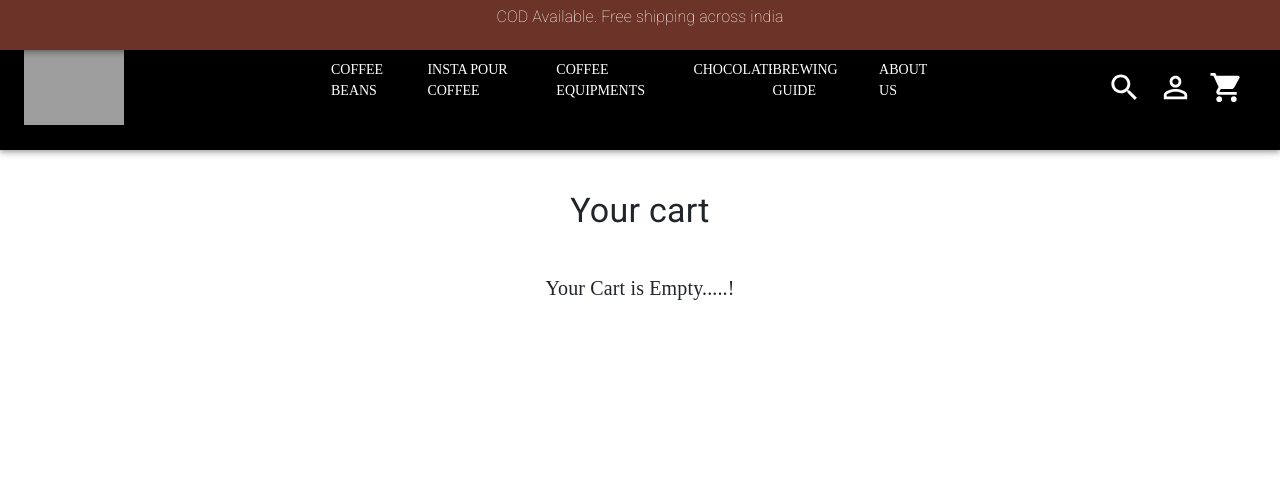
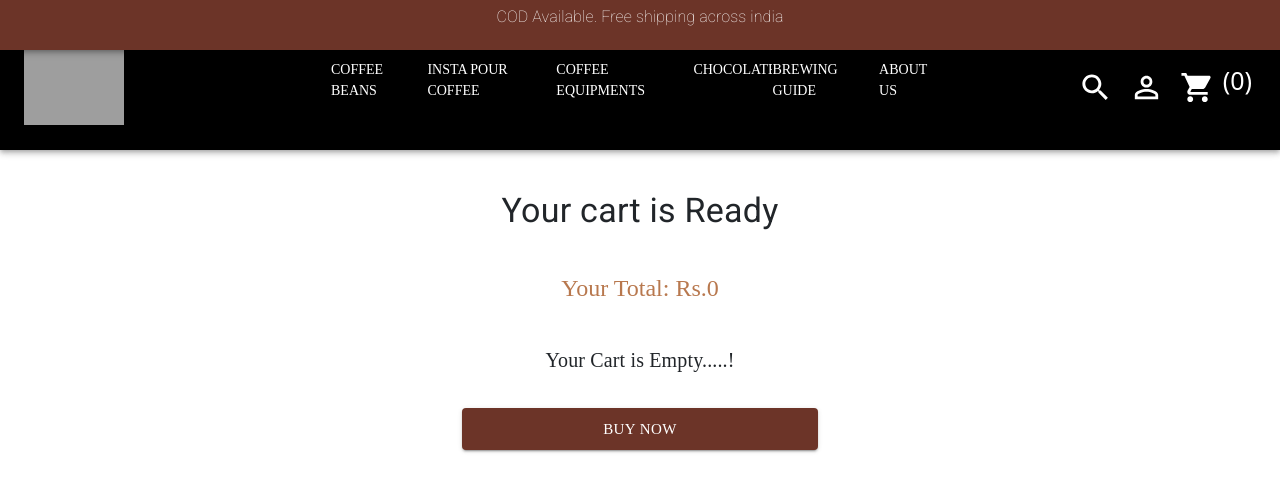
Before and after one commit to NidhiTulsyan/coffeeWebsite, a React (Create React App) app in the folder frontend/: page /cart in a window 1280 px wide. Shown: the top 492 px of the page. Built offline with nearby package versions, Linux system fonts and the light colour scheme; grey boxes are pictures that could not be loaded.

Commit message:
managed cart globally

```diff
--- a/frontend/src/Theme.js
+++ b/frontend/src/Theme.js
@@ -23,5 +23,8 @@ export default createTheme({
     background: {
       default: '#fff',
     },
+    btn:{
+      main:'#6C3428',
+    }
   },
 })
--- a/frontend/src/components/Booking.jsx
+++ b/frontend/src/components/Booking.jsx
@@ -6,15 +6,28 @@ import Footer from './Footer';
 import { useNavigate, useParams } from 'react-router-dom';
 import {  CartContext } from './Context';
 
-export default function Booking({item}) {
+export default function Booking() {
+
   const{cart,setcart} = useContext(CartContext);
   const navigate = useNavigate();
-    const id1 = useParams().id;
+
+  const id1 = useParams().id;
+
     const [title,settitle] = useState();
     const [price,setprice] = useState();
     const [desc,setdesc] = useState();
     const [url,seturl] = useState();
 
+    const isOnItem = cart.some((i) => i.title === title);
+    // const isOnItem = Array.isArray(cart);
+    console.log("title is: ",title)
+    console.log("booking is on item" ,isOnItem);
+
+    const handleclick=(e)=>{
+      setcart(cart.filter((f)=>f.title !==title))
+      console.log(cart);
+       navigate("/cart")
+    }
 
     useEffect(() => {
         fetch(`http://localhost:5000/product/${id1}`, {
@@ -66,34 +79,37 @@ export default function Booking({item}) {
          </div>
 </Typography>
 
-<Button
+
+        {!isOnItem ? (
+        <Button
           variant="contained"
           size="large"
-          sx={{ width: "40%",fontFamily:'serif'}}
+          sx={{ width: "100%",fontFamily:'serif' }}
           color="firstnav"
           onClick={()=>{
+            const obj={title,desc,price,url}
+            // setcart(cart.push(obj));
             setcart([...cart,{title,desc,price,url}]);
             localStorage.setItem("item",JSON.stringify(cart));
             navigate('/cart');
             console.log(cart);
           }}
         >
-          Add To Cart
+          Add to Cart
         </Button>
-{/* <Button
+        ):(
+        <Button
           variant="contained"
           size="large"
-          sx={{ width: "40%",fontFamily:'serif'}}
+          sx={{ width: "100%",fontFamily:'serif' }}
           color="firstnav"
-          onClick={()=>{
-            setcart([...cart,{title,desc,price,url}]);
-            localStorage.setItem("item",JSON.stringify(cart));
-            // navigate('/cart');
-            console.log(cart);
-          }}
+          id={title}
+          onClick={handleclick}
         >
-          Remove from Cart
-        </Button> */}
+          remove to Cart
+        </Button>
+        )}
+
 <br></br>
 <br></br>
 
--- a/frontend/src/components/Card.jsx
+++ b/frontend/src/components/Card.jsx
@@ -10,14 +10,24 @@ import {
   Typography,
 } from "@mui/material";
 import { CartContext } from "./Context";
+import { useNavigate } from "react-router-dom";
 
 
 export default function Card1(props) {
+  const {isOnItem} = props;
   const {cart,setcart} = useContext(CartContext);
+const navigate = useNavigate();
 
-  const isOnItem = cart.some((i) => i.id === props.id);
-  console.log("is on item : ",isOnItem);
+//   const isOnItem = cart.some((i) => i.title === props.title);
+//   console.log("is on item : ",isOnItem);
 
+const handleclick=(e)=>{
+  setcart(cart.filter((f)=>f.title !== props.title))
+  // localStorage.setItem("item",JSON.stringify(cart));
+
+  navigate("/cart")
+  console.log("removed",cart);
+}
   return (
     <Grid item xs={12} md={3} sm={6}>
     <Card sx={{ maxWidth: 345,margin:'5px',border:'none',boxShadow:'none' }} >
@@ -57,7 +67,8 @@ export default function Card1(props) {
           size="large"
           sx={{ width: "100%",fontFamily:'serif' }}
           color="firstnav"
-          onClick={() => setcart(cart.filter((c) => c.id !== props.id))}
+          id={props.title}
+          onClick={handleclick}
         >
           remove to Cart
         </Button>
--- a/frontend/src/components/Cart.jsx
+++ b/frontend/src/components/Cart.jsx
@@ -1,21 +1,40 @@
-import React, { useContext } from 'react'
+import React, { useContext, useEffect, useState } from 'react'
 import { CartContext } from './Context'
-import { Box,Grid, Typography } from '@mui/material';
+import { Box,Button,Grid, Typography } from '@mui/material';
 import Card1 from './Card';
 
 export default function Cart() {
   const {cart} = useContext(CartContext);
+  const [total, setTotal] = useState();
+  useEffect(() => {
+    setTotal(cart.reduce((acc, curr) => acc + Number(curr.price), 0));
+  }, [cart]);
+
   return (
     <div className='mx-5'>
-    <Typography variant='h4' textAlign={'center'} marginBottom={4} marginTop={5}>Your cart</Typography>
-    {cart.length===0?(<Typography variant='h6' textAlign={'center'} marginBottom={4}fontFamily={"serif"} marginTop={5}>Your Cart is Empty.....!</Typography>):(<Box sx={{ flexGrow: 1 }} display="block" marginBottom={4} marginTop={5}>
-          <Grid container spacing={2}>
+    <Typography variant='h4' textAlign={'center'} marginBottom={4} marginTop={5}>Your cart is Ready</Typography>
+    <Typography variant='h5'sx={{color:'#b8784e'}} textAlign={'center'} marginBottom={4} fontFamily={"serif"} marginTop={5}>Your Total: Rs.{total}</Typography>
+
+
+    {cart.length===0?(<Typography variant='h6' textAlign={'center'} marginBottom={4} fontFamily={"serif"} marginTop={5}>Your Cart is Empty.....!</Typography>):(<Box sx={{ flexGrow: 1 }} display="block" marginBottom={5} marginTop={5}>
+          <Grid container spacing={1}>
     { cart.map((item)=>{
-
-      return <Card1  key={item._id} id={item._id} title={item.title} desc={item.description} price={item.price} url={item.url} />
+  const isOnItem = cart.some((i) => i.title === item.title);
+      return <Card1 isOnItem={isOnItem} key={item._id} id={item.id} title={item.title} desc={item.description} price={item.price} url={item.url} />
     })}
     </Grid>
     </Box>)}
+
+    <Button
+    className='mb-5 '
+          variant="contained"
+          href='/payment'
+          size="large"
+          sx={{ width: "30%",fontFamily:'serif',marginLeft:'35%',color:'white'}}
+          color="btn"
+        >
+          Buy Now
+        </Button>
     </div>
   )
 }
--- a/frontend/src/components/Context.jsx
+++ b/frontend/src/components/Context.jsx
@@ -1,4 +1,4 @@
-import React, { createContext, useState } from 'react'
+import React, { createContext, useEffect, useState } from 'react'
 
 
 const initItem =[];
@@ -6,9 +6,14 @@ const initItem =[];
     const item = localStorage.getItem("item");
     return item ? JSON.parse(item) : initItem;
   };
-export const CartContext = createContext(null);
+export const CartContext = createContext();
+
 export default function Context({children}) {
     const [cart, setcart] = useState(getInitialState);
+
+    useEffect(() => {
+        localStorage.setItem("item",JSON.stringify(cart));
+      }, [cart]);
   return (
     <CartContext.Provider value={{cart,setcart}}>{children}
     </CartContext.Provider>
--- a/frontend/src/components/Navbar.jsx
+++ b/frontend/src/components/Navbar.jsx
@@ -1,13 +1,15 @@
-import React from "react";
-import { AppBar, Box, IconButton, Toolbar } from "@mui/material";
+import React, { useContext } from "react";
+import { AppBar, Box, IconButton, Toolbar, Typography } from "@mui/material";
 
 import SearchIcon from "@mui/icons-material/Search";
 import PersonOutlineIcon from "@mui/icons-material/PersonOutline";
 import ShoppingCartIcon from "@mui/icons-material/ShoppingCart";
 import styled from "@emotion/styled";
 import { Link } from "react-router-dom";
+import { CartContext } from "./Context";
 
 export default function Navbar() {
+  const {cart} = useContext(CartContext)
   const StyledToolbar = styled(Toolbar)({
     display: "flex",
     justifyContent: "space-between",
@@ -102,6 +104,7 @@ export default function Navbar() {
           <IconButton href="/cart">
             <ShoppingCartIcon sx={{ color: "white" }} fontSize="large" />
           </IconButton>
+          <Typography variant="p">({cart.length})</Typography>
         </Box>
       </StyledToolbar>
     </AppBar>
```
Also changed, not shown: frontend/src/components/Payment.jsx (added, +9 -0 lines).
